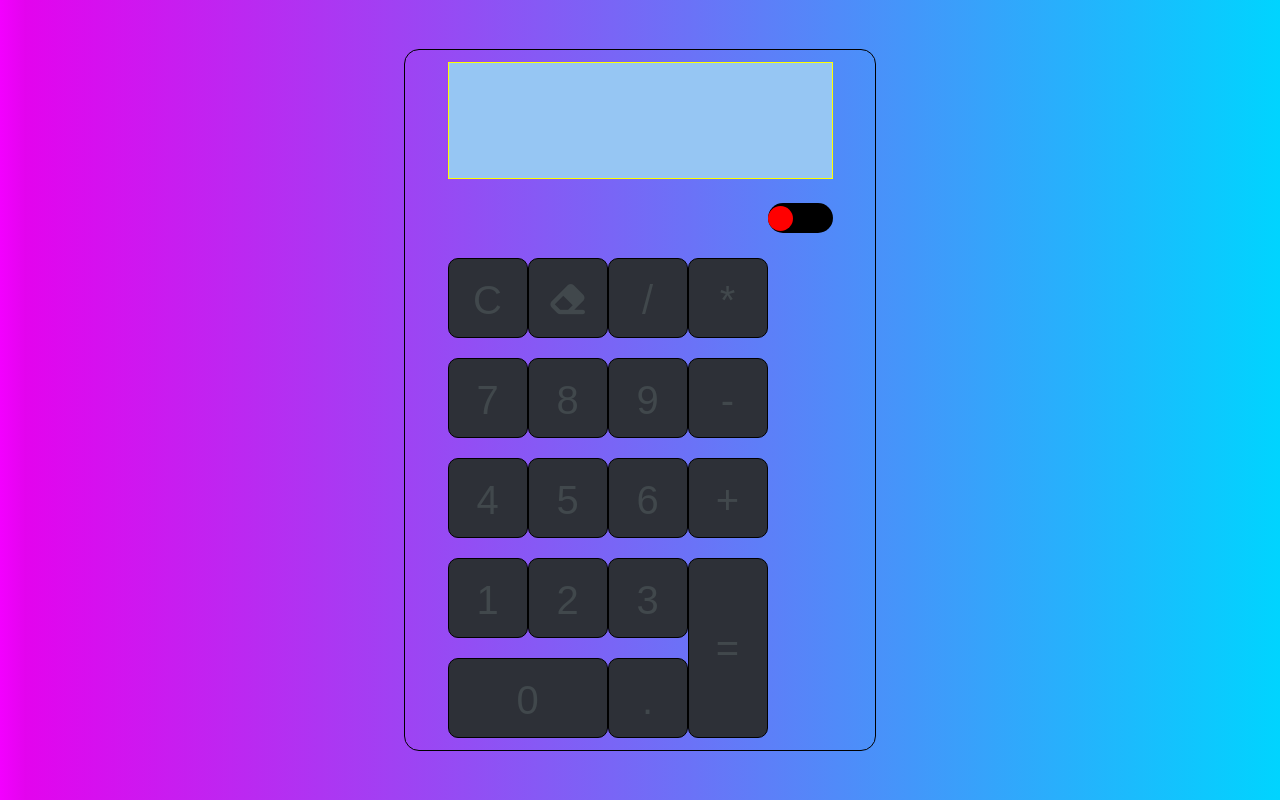
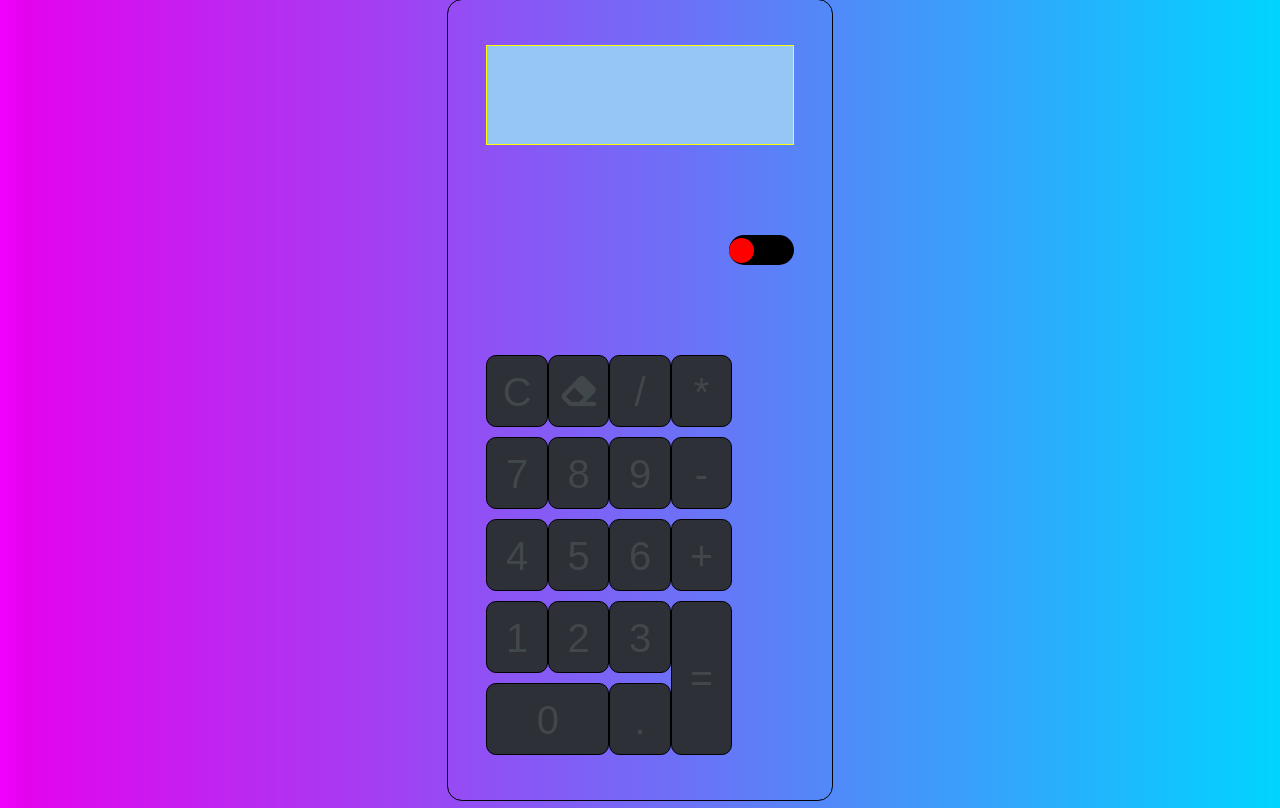
Before and after one commit to yasinkarax/Calculator, a plain HTML site: page index.html in a window 1280 px wide. Drawn offline with Linux system fonts and the light colour scheme.

Commit message:
Update main.css

```diff
--- a/main.css
+++ b/main.css
@@ -1,11 +1,13 @@
 body{
-    background: rgb(243,0,255);
     background: linear-gradient(90deg, rgba(243,0,255,1) 0%, rgba(227,4,238,1) 2%, rgba(0,212,255,1) 100%);
+    height: 100%;
 }
-
+html {
+    height: 100%;
+  }
 .container{
-    width: 470px;
-    height: 700px;
+    width: 30%;
+    height: 100%;
     border-radius: 15px;
     border: 1px solid black;
     position: absolute;
@@ -20,16 +22,17 @@ body{
 #screen{
     padding: 10px 20px;
     box-sizing: border-box;
-    height: 117px;
-    width: 385px;
+    height: 100px;
+    width: 80%;
     border: 1px solid yellow;
     background-color: #96c6f3
 }
 #math{
-    font-size: 2.6vw;
+    font-size: 1.8vw;
     text-align: right;
-    overflow: hidden;
     font-weight: bold;
+    white-space:nowrap;
+    overflow:hidden;
 }
 #result{
     font-weight: bold;
@@ -40,26 +43,25 @@ body{
 }
 /* the start-stop button while the calculator is off */
 .o-c{
-    width: 385px;
+    width: 80%;
     height: 30px;
-    position: relative;
+    display: flex;
+    justify-content: flex-end;
 }
 #start-end{
-    /*justify-content: flex-start;*/
+    display: flex;
+    justify-content: flex-start;
+    align-items: center;
     height: 30px;
     width: 65px;
     background: black;
     cursor: pointer;
-    position: absolute;
-    right: 0;
     border-radius: 250px;
-    display: flex;
-    align-items: center;
 }
 #ball{
-    transition-duration: 2s;
-    display: block;
-    position: absolute;
+    /* left: 0;
+    display: block; */
+    transition-duration: 0.5s;
     width: 25px;
     height: 25px;
     background: red;
@@ -72,19 +74,19 @@ body{
 /*hesap makinesi kapalı iken button'ların css'i*/
 /* asd */
 .buttons{
-    height: 480px;
-    width: 385px;
+    height: 400px;
+    width: 80%;
     display: grid !important;
-    grid-template-columns: repeat(4, 80px);
-    grid-template-rows: repeat(5, 80px);
-    grid-row-gap: 20px;
+    grid-template-columns: repeat(4, 20%);
+    grid-template-rows: repeat(5, 18%);
+    align-content: space-between;
 
 }
 .buttons button{
     border: 1px solid black;
     border-radius: 10px;
     text-align: center;
-    line-height: 80px;
+    line-height: 70px;
     font-size: 40px;
     /*/color: #41484c;*/
 }
```
